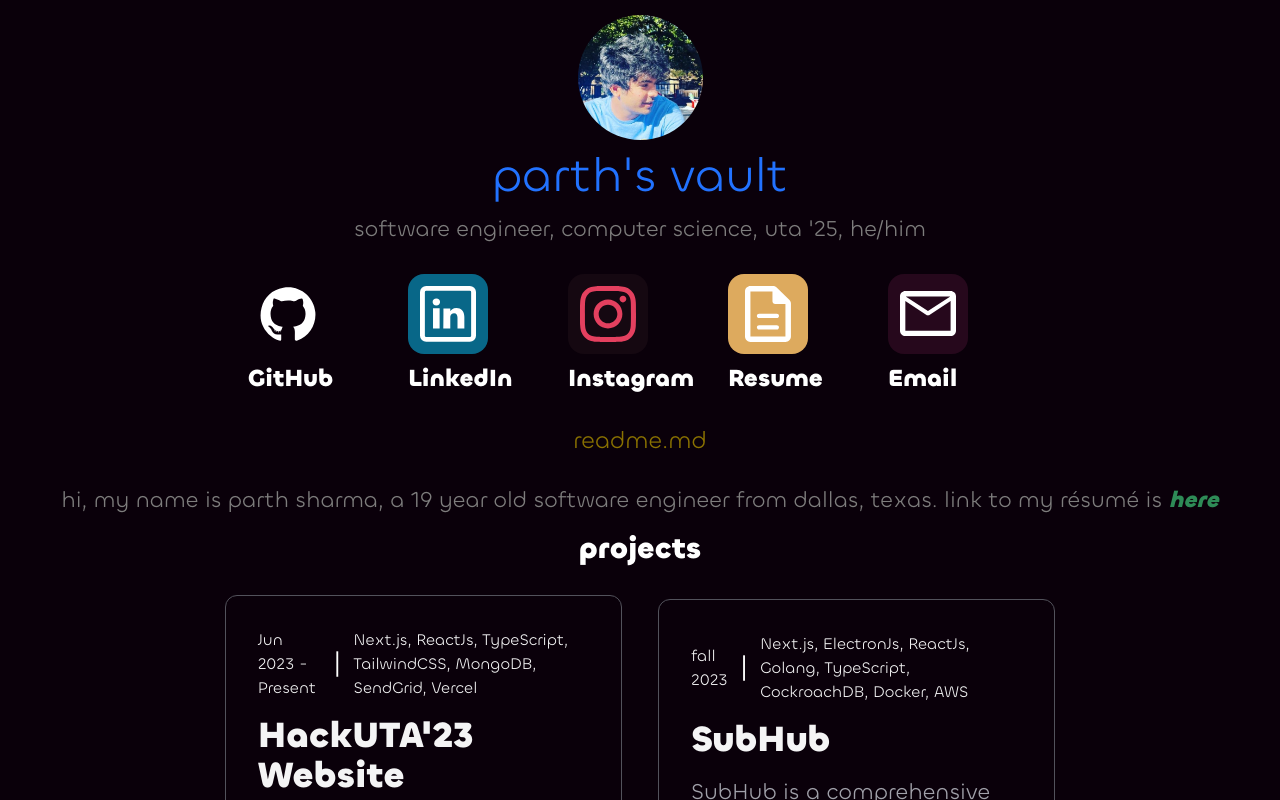
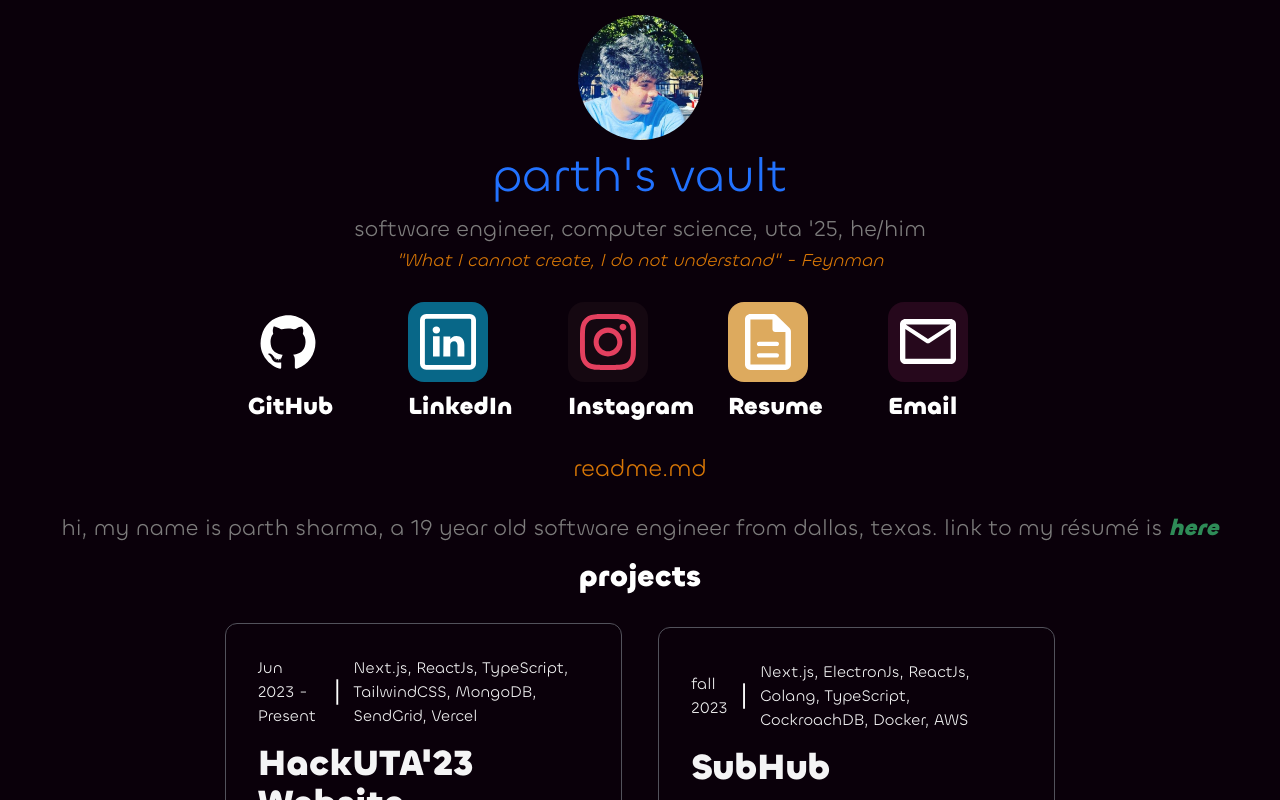
Before and after one commit to pxs4528/pipboy.dev, a Next.js app: page / in a window 1280 px wide. Shown: the top 800 px of the page. Built offline with nearby package versions, Linux system fonts and the light colour scheme.

Commit message:
Add GitHub calendar and Feynman quote

```diff
--- a/app/page.tsx
+++ b/app/page.tsx
@@ -78,6 +78,9 @@ export default function Page() {
         <div className={styles.containerP}>
           <p className="font-chillax-bold ">software engineer, computer science, uta &apos;25, he/him</p>
         </div>
+        <div className={styles.containerP}>
+          <p className="font-chillax-bold text-lg italic text-amber-600">&quot;What I cannot create, I do not understand&quot; - Feynman</p>
+        </div>
         <div className="items-center justify-center flex flex-row m-7 flex-wrap">
           <SquareIconButton
             color="@E4B2CA"
@@ -112,7 +115,7 @@ export default function Page() {
         </div>
 
         <div className={styles.readme}>
-          <h2 className="font-chillax">readme.md</h2>
+          <h2 className="font-chillax text-amber-600">readme.md</h2>
         </div>
         <div className={styles.about}>
           <p className="font-chillax">
--- a/package.json
+++ b/package.json
@@ -18,6 +18,7 @@
     "eslint": "8.44.0",
     "eslint-config-next": "^14.0.3",
     "framer-motion": "^10.16.5",
+    "github-calendar": "^2.3.2",
     "next": "^14.0.3",
     "next-auth": "^4.23.1",
     "postcss": "8.4.25",
```
Also changed, not shown: 1 other file (tests, documents, lock files or other folders).
